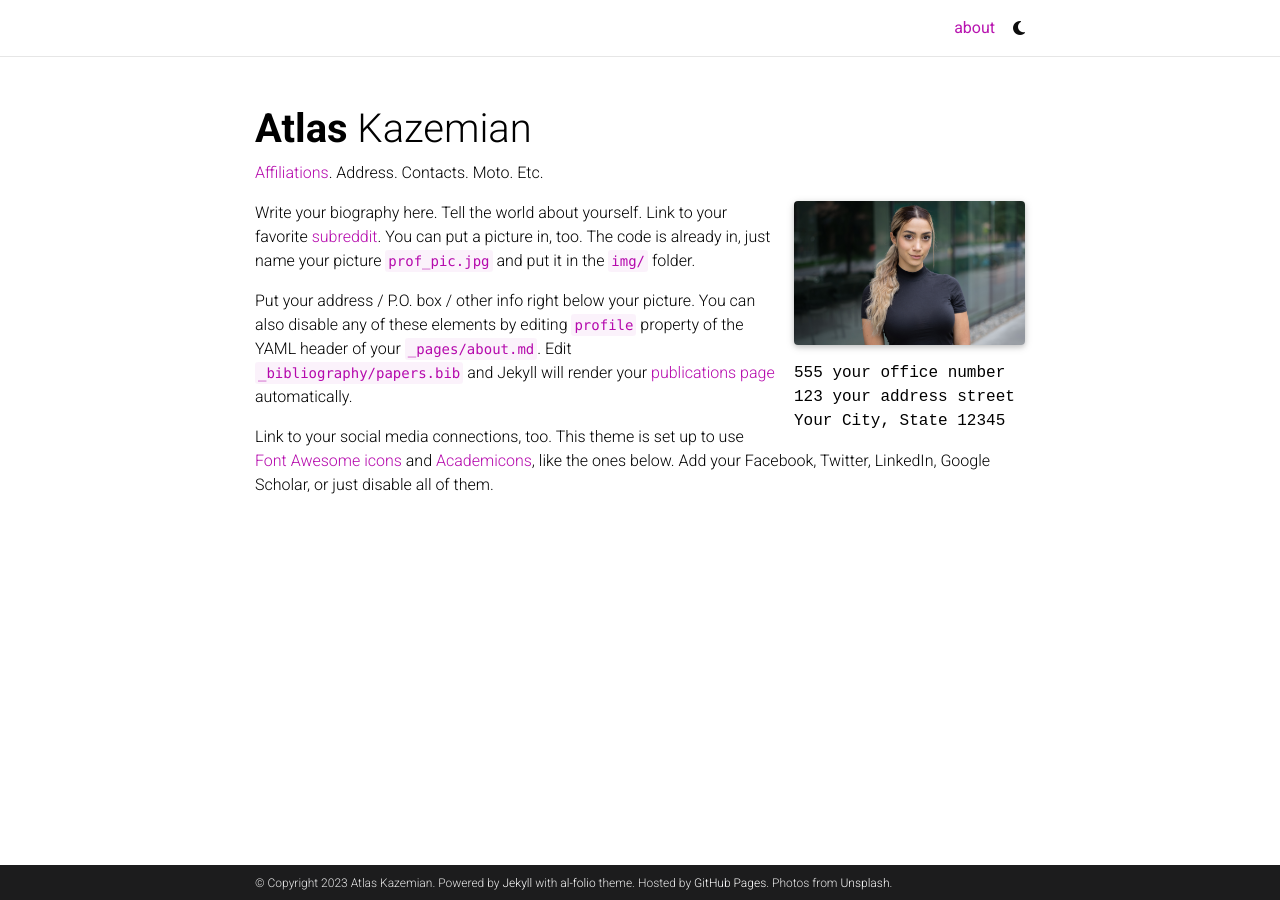
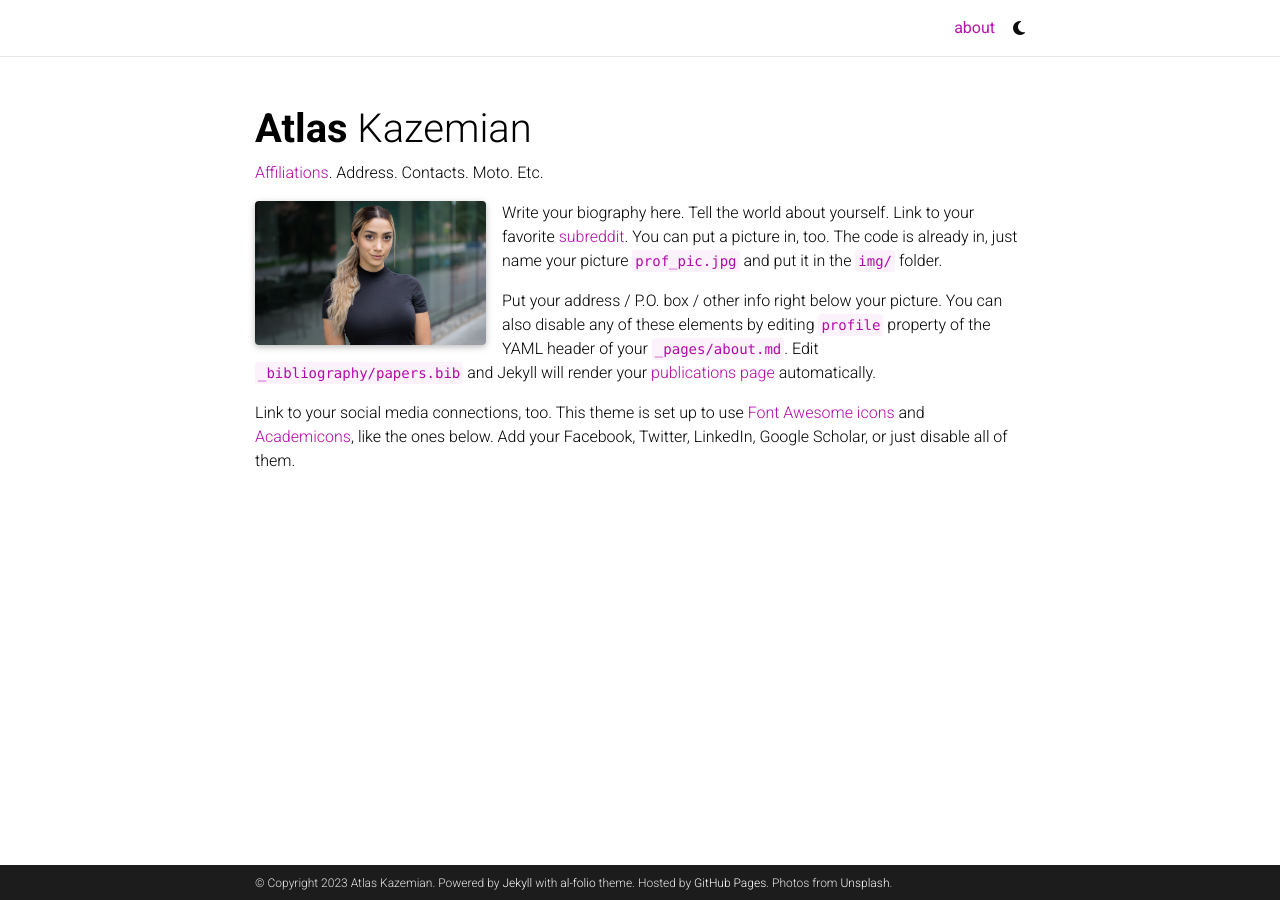
Before and after one commit to akazemian/personal_profile, a Jekyll site: the page built from _pages/about.md, in a window 1280 px wide. Built offline with Jekyll 4.4.1, drawn with Linux system fonts in a browser that asks for light colours; full-size pictures stand in for the smaller copies a plugin makes; comment, search, counter and statistics services are not loaded; a style sheet for code colours, icons or effects is not loaded.

Commit message:
Update about.md

```diff
--- a/_pages/about.md
+++ b/_pages/about.md
@@ -5,13 +5,10 @@
 subtitle: <a href='#'>Affiliations</a>. Address. Contacts. Moto. Etc.
 
 profile:
-  align: right
+  align: left
   image: prof_pic.jpg
   image_circular: false # crops the image to make it circular
-  address: >
-    <p>555 your office number</p>
-    <p>123 your address street</p>
-    <p>Your City, State 12345</p>
+  address:
 
 news: false  # includes a list of news items
 latest_posts: false  # includes a list of the newest posts
```
